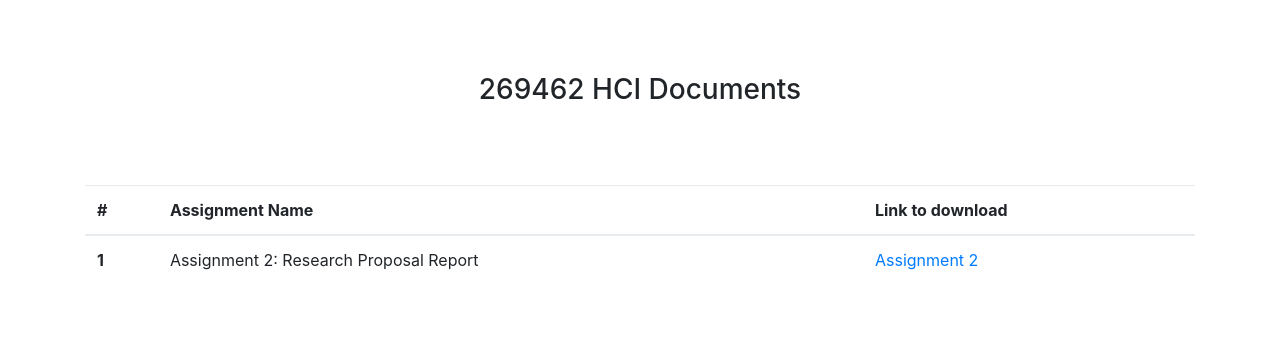
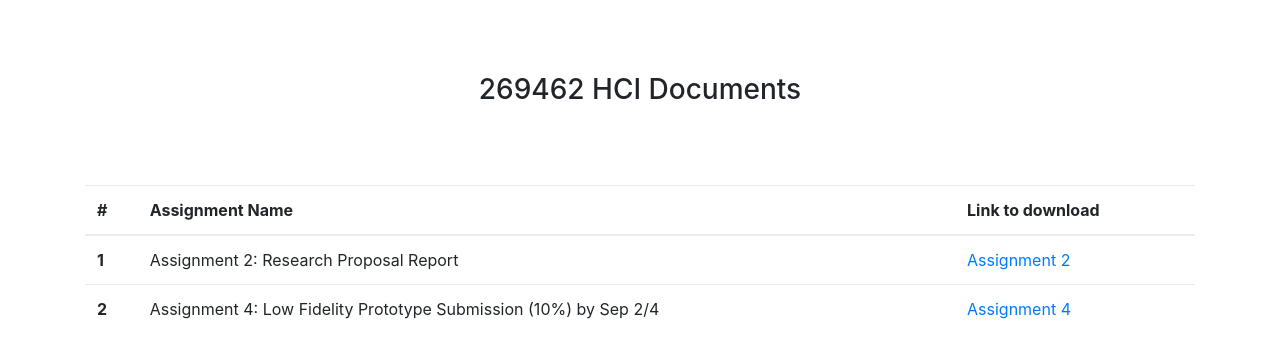
Before and after one commit to NoppanutBook/hci_assignment_storage, a plain HTML site: page document.html in a window 1280 px wide. Shown: the part 62-420 px from the top of the page. Drawn offline with nearby package versions, Linux system fonts and the light colour scheme.

Commit message:
add assignment 4 low fidelity prototype

```diff
--- a/document.html
+++ b/document.html
@@ -68,6 +68,15 @@
               >
             </td>
           </tr>
+          <th scope="row">2</th>
+          <td>Assignment 4: Low Fidelity Prototype Submission (10%) by Sep 2/4</td>
+          <td>
+            <a
+              href="https://drive.google.com/file/d/1zEFK_xQwkx_uo6mtKGjqzx9W7K-FoDTj/view?usp=sharing"
+              >Assignment 4</a
+            >
+          </td>
+        </tr>
         </tbody>
       </table>
     </div>
```
